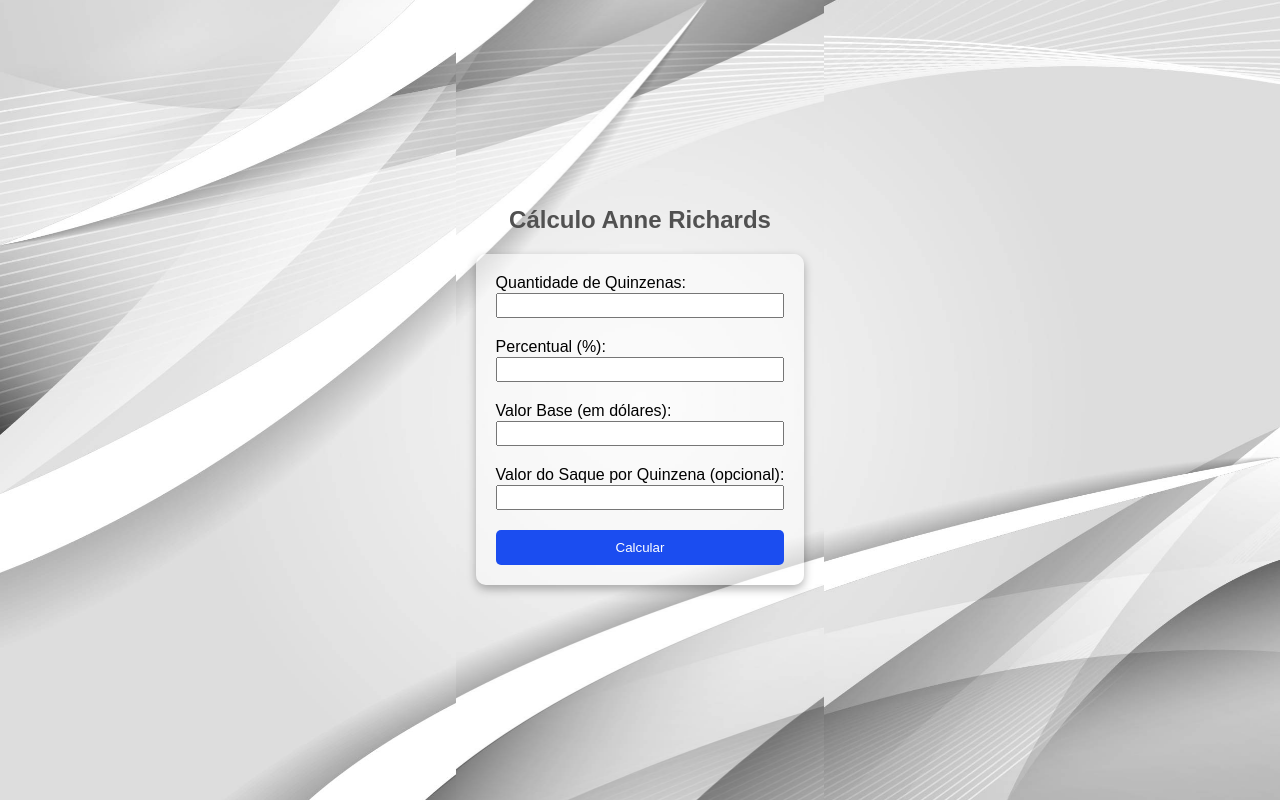
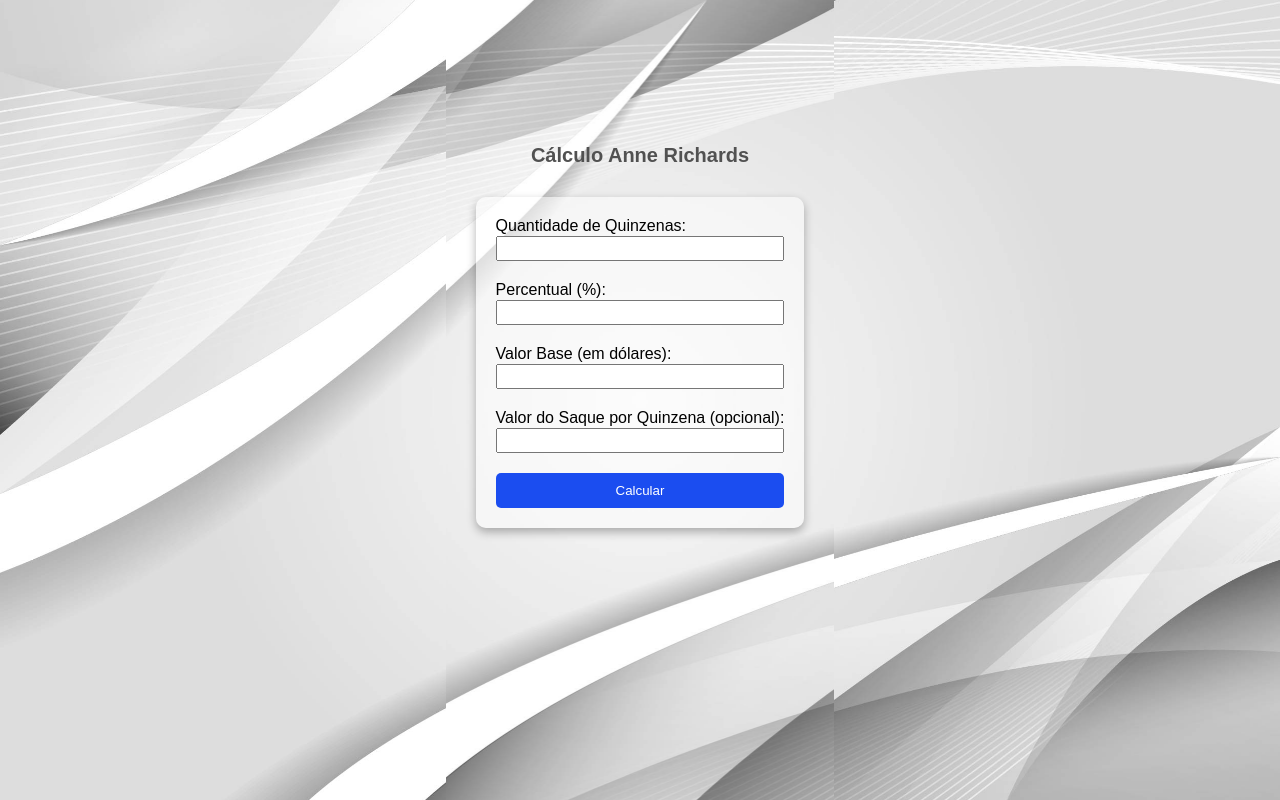
Before and after one commit to Thiello/calculoanne, a plain HTML site: page index.html in a window 1280 px wide. Drawn offline with Linux system fonts and the light colour scheme; a web font is replaced by a local one.

Commit message:
Update styles.css

```diff
--- a/styles.css
+++ b/styles.css
@@ -21,7 +21,7 @@ body, html {
 
 /* Estilo para o título */
 .titulo {
-    font-size: 24px;  /* Tamanho da fonte */
+    font-size: 20px;  /* Tamanho da fonte */
     color: #515151;   /* Cor do texto */
     text-align: center;  /* Centraliza o título */
     margin-bottom: 0;   /* Remove o espaço inferior para colar no container */
@@ -31,9 +31,15 @@ body, html {
 
 /* Estilo para o container */
 .container {
-    padding: 20px;
-    margin-top: 0;      /* Remove qualquer margem superior */
+    padding: 30px;
+    margin-top: 0;        /* Remove qualquer margem superior */
+    width: 100%;
+    max-width: 500px;      /* Aumenta a largura máxima do container */
+    height: 500px;         /* Define uma altura fixa */
+    min-height: 500px;     /* Altura mínima para garantir tamanho maior */
 }
+
+
 
 /* Estilo para o Formulário */
 form {
```
